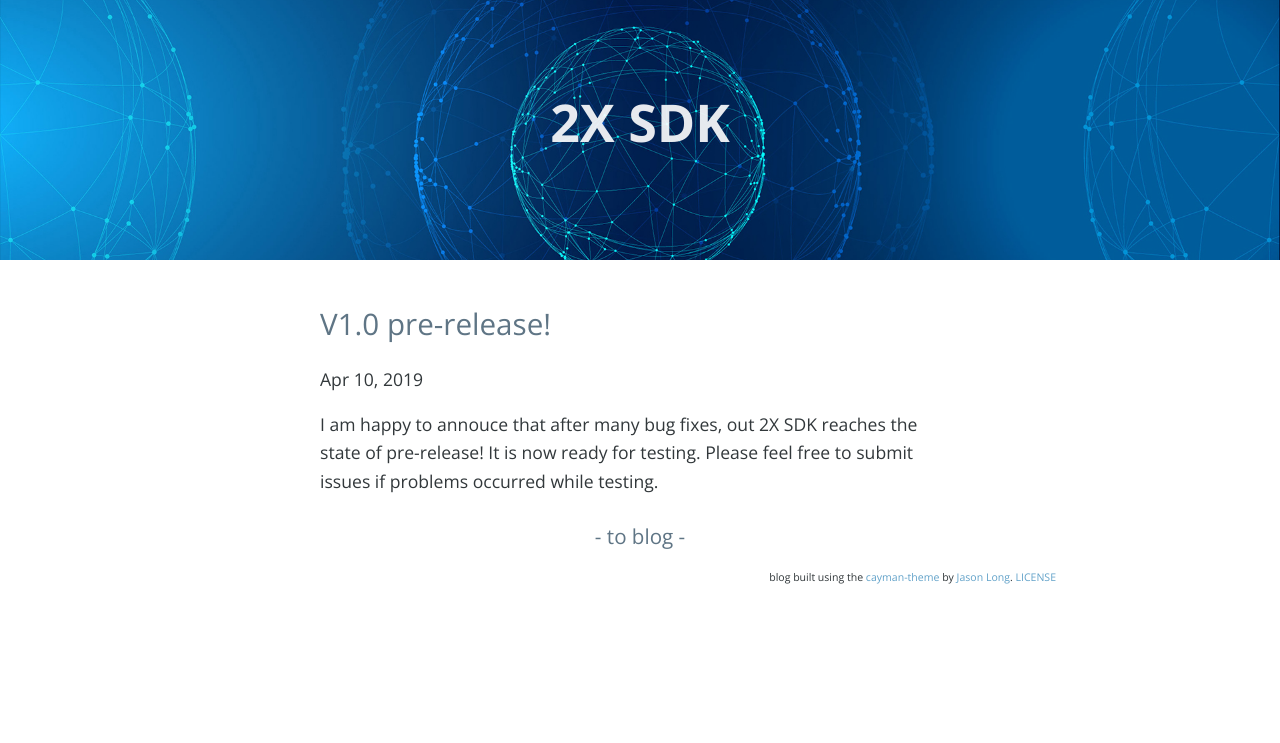
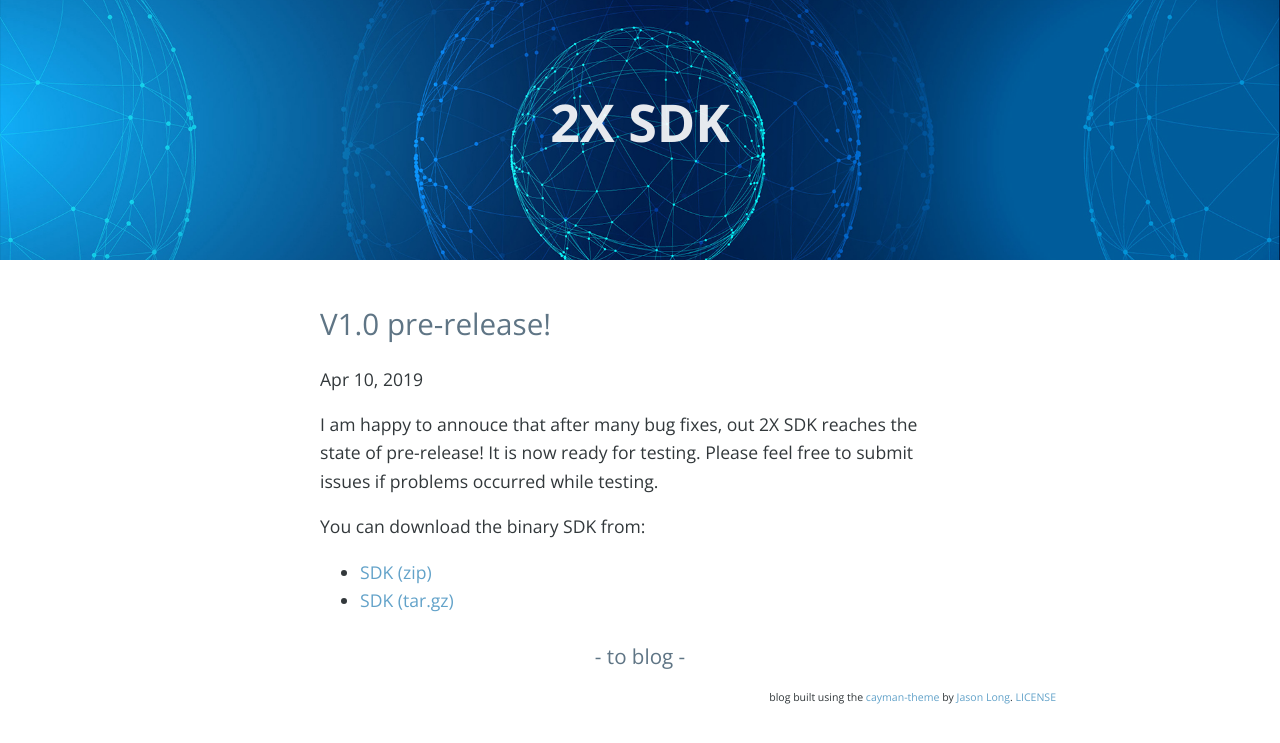
Before and after one commit to Shining3D/shining3d.github.io, a Jekyll site: the page built from _posts/2019-04-10-v1.0 pre-release.md, in a window 1280 px wide. Shown: the top 743 px of the page. Built offline with Jekyll 4.4.1, drawn with Linux system fonts in a browser that asks for light colours; nearby versions of some CDN libraries; comment, search, counter and statistics services are not loaded.

Commit message:
add download links

```diff
--- a/_posts/2019-04-10-v1.0 pre-release.md
+++ b/_posts/2019-04-10-v1.0 pre-release.md
@@ -4,3 +4,8 @@ title: V1.0 pre-release!
 ---
 
 I am happy to annouce that after many bug fixes, out 2X SDK reaches the state of pre-release! It is now ready for testing. Please feel free to submit issues if problems occurred while testing.
+
+You can download the binary SDK from:
+
+- [SDK (zip)](https://github.com/Shining3D/2XSDK/archive/v1.0.zip)
+- [SDK (tar.gz)](https://github.com/Shining3D/2XSDK/archive/v1.0.tar.gz)
```
